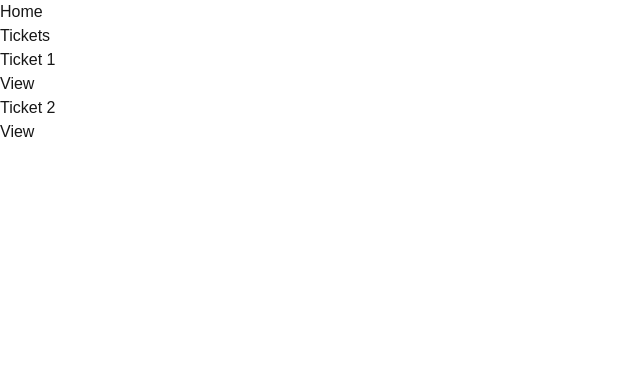
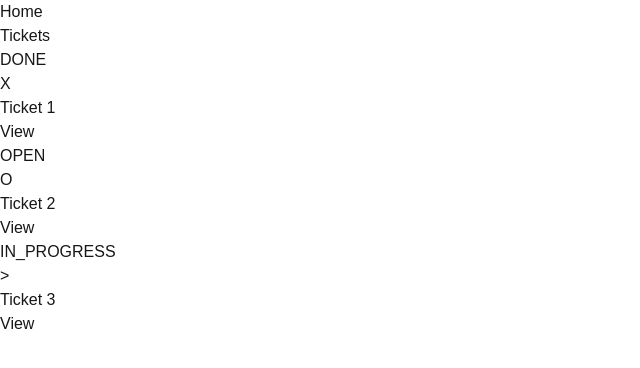
Before and after one commit to desokan/new_next_project, a Next.js app: page /tickets in a window 1280 px wide. Shown: the top 368 px of the page, without its empty margins (0-640 px from the left). Built offline with nearby package versions, Linux system fonts and the light colour scheme.

Commit message:
applied const assertion to the data file

```diff
--- a/package.json
+++ b/package.json
@@ -7,7 +7,8 @@
     "build": "next build",
     "start": "next start",
     "lint": "next lint",
-    "lint-fix": "next lint --fix"
+    "lint-fix": "next lint --fix",
+    "type": "tsc --noEmit"
   },
   "dependencies": {
     "next": "15.1.7",
--- a/src/app/page.tsx
+++ b/src/app/page.tsx
@@ -5,7 +5,9 @@ const HomePage = () => {
   return (
     <div>
       <h2 className="text-lg">HomePage</h2>
-      <Link href={ticketsPath()} className="text-sm underline">Go to Tickets Page</Link>
+      <Link href={ticketsPath()} className="text-sm underline">
+        Go to Tickets Page
+      </Link>
     </div>
   )
 }
--- a/src/app/tickets/page.tsx
+++ b/src/app/tickets/page.tsx
@@ -1,12 +1,20 @@
 import Link from 'next/link'
 import { initialTickets } from '@/data'
 import { ticketPath } from '@/path'
+
+const TICKET_ICONS = {
+  OPEN: 'O',
+  IN_PROGRESS: '>',
+  DONE: 'X',
+}
 
 const TicketsPage = () => {
   return (
     <div>
       {initialTickets.map((ticket) => (
         <div key={ticket.id}>
+          <div>{ticket.status}</div>
+          <div>{TICKET_ICONS[ticket.status]}</div>
           <h2 className="text-lg">{ticket.title}</h2>
           <Link href={ticketPath(ticket.id)} className="text-sm underline">
             View
--- a/src/data.ts
+++ b/src/data.ts
@@ -3,12 +3,18 @@ export const initialTickets = [
     id: '1',
     title: 'Ticket 1',
     content: 'This is the first ticket.',
-    status: 'DONE',
+    status: 'DONE' as const,
   },
   {
     id: '2',
     title: 'Ticket 2',
     content: 'This is the second ticket.',
-    status: 'OPEN',
+    status: 'OPEN' as const,
+  },
+  {
+    id: '3',
+    title: 'Ticket 3',
+    content: 'This is the third ticket.',
+    status: 'IN_PROGRESS' as const,
   },
 ]
```
Also changed, not shown: src/path.ts (line endings or trailing spaces).
